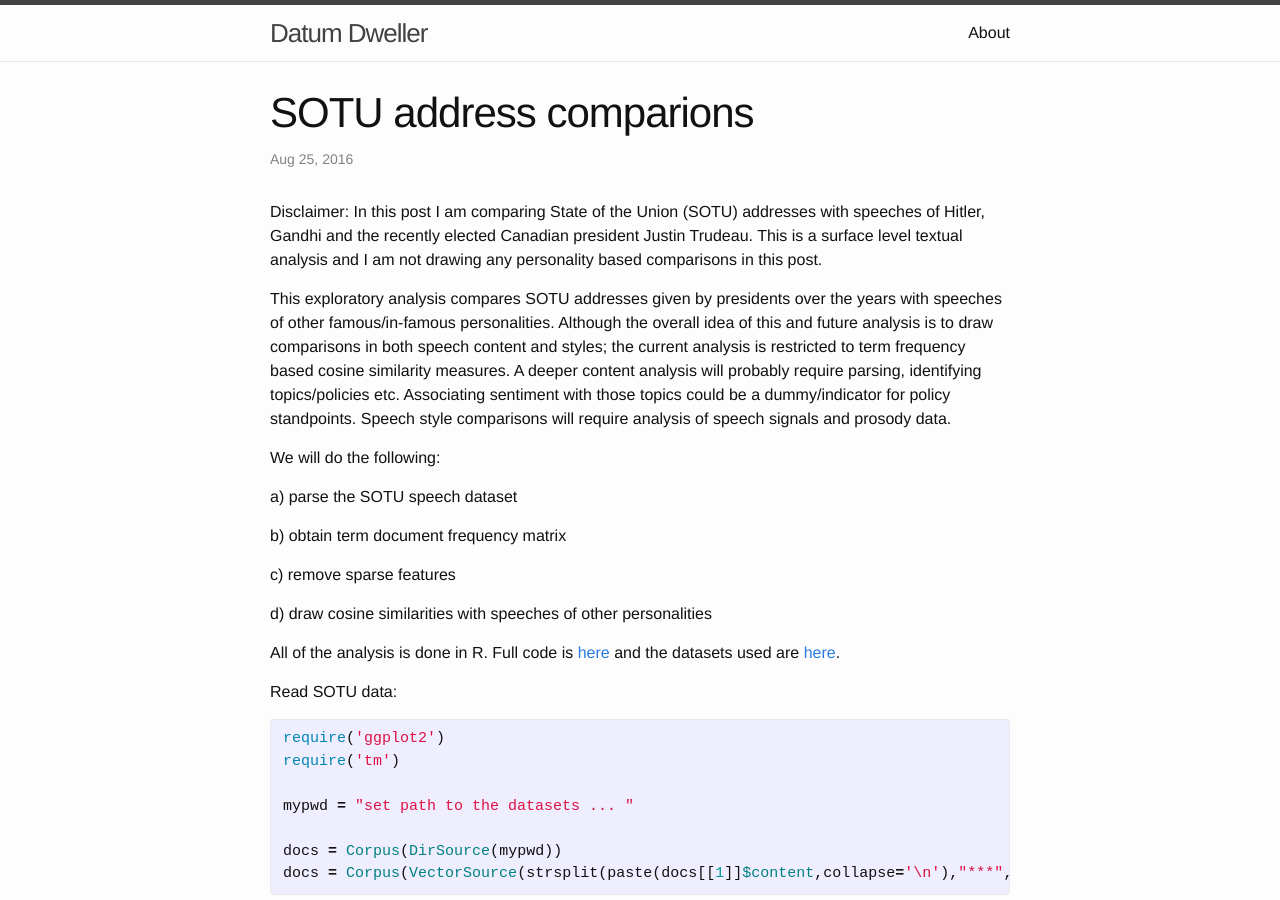
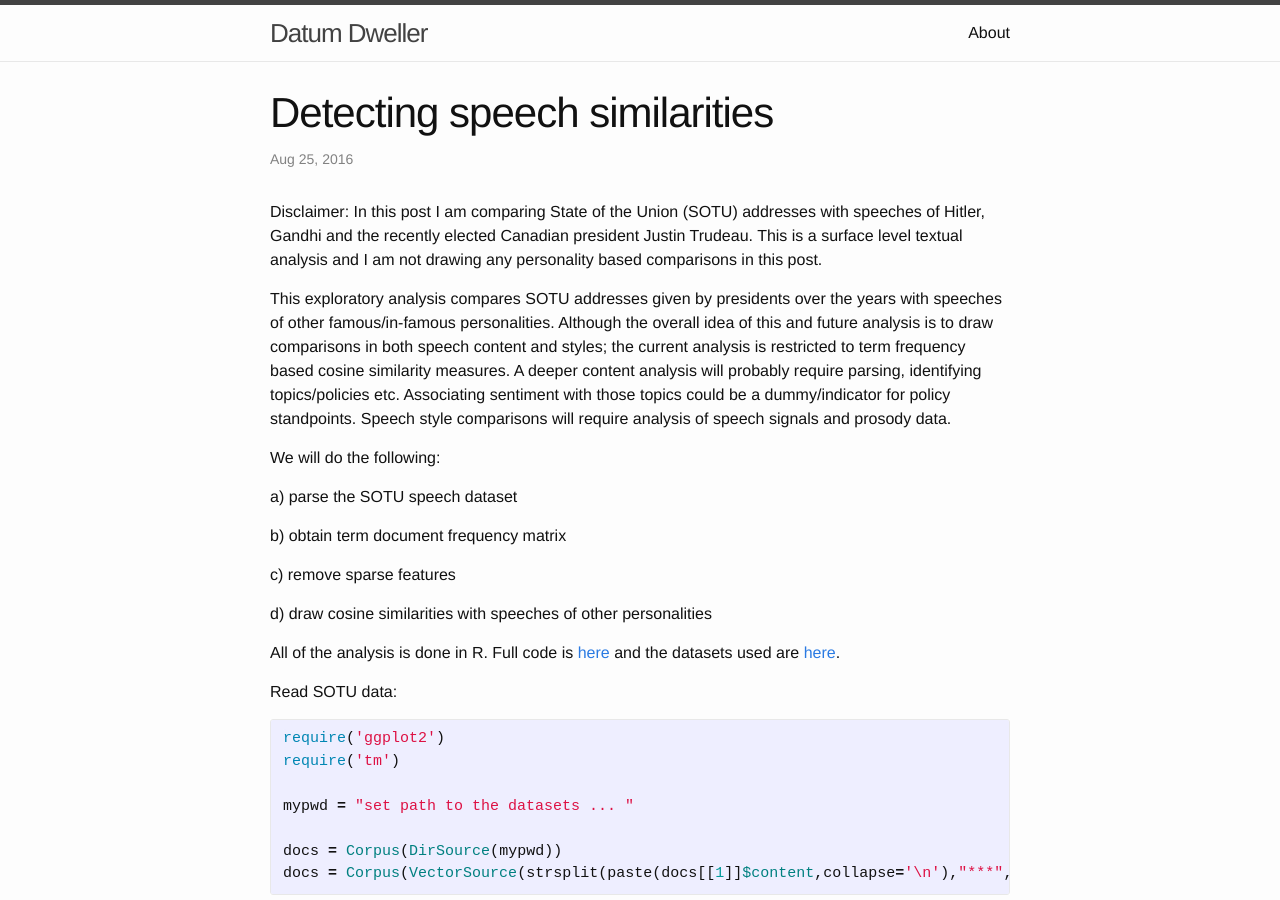
Before and after one commit to viishaal/viishaal.github.io, a Jekyll site: the page built from _posts/2016-08-25-Surface-level-analysis-of-SOTU-addresses.markdown, in a window 1280 px wide and 900 px high. Built offline with Jekyll 4.4.1, drawn with Linux system fonts in a browser that asks for light colours.

Commit message:
change title

```diff
--- a/_posts/2016-08-25-Surface-level-analysis-of-SOTU-addresses.markdown
+++ b/_posts/2016-08-25-Surface-level-analysis-of-SOTU-addresses.markdown
@@ -1,6 +1,6 @@
 ---
 layout: post
-title: SOTU address comparions
+title: Detecting speech similarities
 date: 2016-08-24 23:15:45 -0400
 categories: jekyll update
 ---
```
Also changed, not shown: 3 other files.
